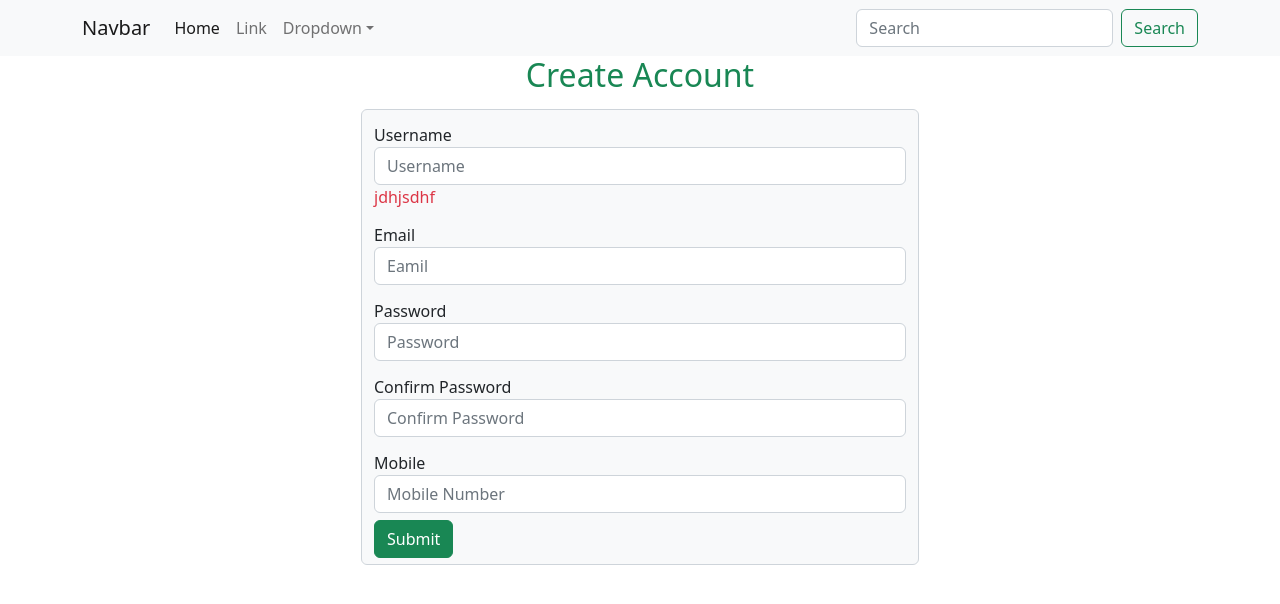
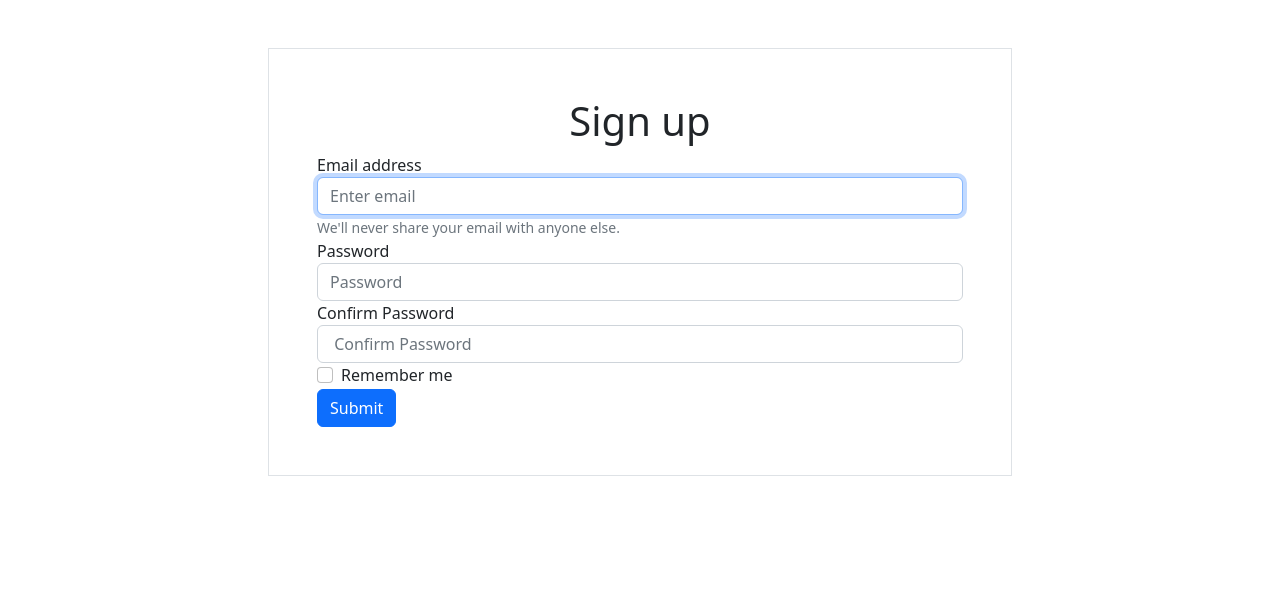
Before and after one commit to sachinkumar-7/CBMS, a plain HTML site: page CSMS-code/register.html in a window 1280 px wide. Drawn offline with nearby package versions, Linux system fonts and the light colour scheme.

Commit message:
Pushing database and registration for with login form

```diff
--- a/CSMS-code/register.css
+++ /dev/null
@@ -1,3 +0,0 @@
-#container{
-    border: 2px solid grey;
-}
--- a/CSMS-code/register.html
+++ b/CSMS-code/register.html
@@ -2,7 +2,7 @@
 <html lang="en">
 
 <head>
-    <title>Title</title>
+    <title>Sign Up</title>
     <!-- Required meta tags -->
     <meta charset="utf-8">
     <meta name="viewport" content="width=device-width, initial-scale=1, shrink-to-fit=no">
@@ -11,100 +11,40 @@
     <link href="https://cdn.jsdelivr.net/npm/bootstrap@5.2.1/dist/css/bootstrap.min.css" rel="stylesheet"
         integrity="sha384-iYQeCzEYFbKjA/T2uDLTpkwGzCiq6soy8tYaI1GyVh/UjpbCx/TYkiZhlZB6+fzT" crossorigin="anonymous">
 
+    <link rel="stylesheet" href="https://cdnjs.cloudflare.com/ajax/libs/font-awesome/6.2.0/css/all.min.css"
+        integrity="sha512-xh6O/CkQoPOWDdYTDqeRdPCVd1SpvCA9XXcUnZS2FmJNp1coAFzvtCN9BmamE+4aHK8yyUHUSCcJHgXloTyT2A=="
+        crossorigin="anonymous" referrerpolicy="no-referrer" />
+
+    <link rel="stylesheet" href="./register.css">
+
 </head>
 
-<body>
-    <header>
-        <nav class="navbar navbar-expand-sm navbar-light bg-light">
-            <div class="container">
-                <a class="navbar-brand" href="#">Navbar</a>
-                <button class="navbar-toggler d-lg-none" type="button" data-bs-toggle="collapse"
-                    data-bs-target="#collapsibleNavId" aria-controls="collapsibleNavId" aria-expanded="false"
-                    aria-label="Toggle navigation">
-                    <span class="navbar-toggler-icon"></span>
-                </button>
-                <div class="collapse navbar-collapse" id="collapsibleNavId">
-                    <ul class="navbar-nav me-auto mt-2 mt-lg-0">
-                        <li class="nav-item">
-                            <a class="nav-link active" href="#" aria-current="page">Home <span
-                                    class="visually-hidden">(current)</span></a>
-                        </li>
-                        <li class="nav-item">
-                            <a class="nav-link" href="#">Link</a>
-                        </li>
-                        <li class="nav-item dropdown">
-                            <a class="nav-link dropdown-toggle" href="#" id="dropdownId" data-bs-toggle="dropdown"
-                                aria-haspopup="true" aria-expanded="false">Dropdown</a>
-                            <div class="dropdown-menu" aria-labelledby="dropdownId">
-                                <a class="dropdown-item" href="#">Action 1</a>
-                                <a class="dropdown-item" href="#">Action 2</a>
+<body class="container">
+    <section class="col-8 offset-2 mt-5 border ">
+        <form class="p-5">
+            <h1 class="text-center">Sign up</h1>
+            <div class="form-group">
+              <label for="exampleInputEmail1">Email address</label>
+              <input type="email" class="form-control" id="exampleInputEmail1" aria-describedby="emailHelp" placeholder="Enter email" required autofocus>
+              <small id="emailHelp" class="form-text text-muted">We'll never share your email with anyone else.</small>
             </div>
-                        </li>
-                    </ul>
-                    <form class="d-flex my-2 my-lg-0">
-                        <input class="form-control me-sm-2" type="text" placeholder="Search">
-                        <button class="btn btn-outline-success my-2 my-sm-0" type="submit">Search</button>
+            <div class="form-group">
+              <label for="Password">Password</label>
+              <input type="password" class="form-control" id="Password" placeholder="Password">
+            </div>
+            <div class="form-group">
+              <label for="confirmPassword">Confirm Password</label>
+              <input type="password" class="form-control" id="confirmPassword" placeholder=" Confirm Password">
+            </div>
+            <div class="form-check">
+              <input type="checkbox" class="form-check-input" id="exampleCheck1">
+              <label class="form-check-label" for="exampleCheck1">Remember me</label>
+            </div>
+            <button type="submit" class="btn btn-primary ">Submit</button>
           </form>
-                </div>
-            </div>
-        </nav>
-    </header>
-    <div class="container" id="container">
-        <div class="text-success text-center">
-            <h2>Create Account</h2>
-        </div>
-        <div class="col-lg-6 m-auto d-block">
-            <form action="#" onsubmit="return validation()" class="form col-form-label" id="form">
-                <div class="form-control content-center bg-light">
-                    <div class="form-group m-auto col-form-label">
-                        <label for="username">Username</label>
-                        <input type="text" class="form-control" name="username" placeholder="Username" id="username" autocomplete="off">
-                        <span id="username" class="text-danger font-weight-bold">jdhjsdhf</span>
-                    </div>
-                    <div class="form-group m-auto col-form-label">
-                        <label for="">Email</label>
-                        <input type="email" class="form-control" placeholder="Eamil" id="email">
-                    </div>
-                    <div class="form-group m-auto col-form-label">
-                        <label for="">Password</label>
-                        <input type="password" class="form-control" placeholder="Password" id="password">
-                    </div>
-                    <div class="form-group m-auto col-form-label">
-                        <label for="">Confirm Password</label>
-                        <input type="text" class="form-control" placeholder="Confirm Password" id="cpassword">
-                    </div>
-                    <div class="form-group m-auto col-form-label">
-                        <label for="">Mobile</label>
-                        <input type="text" class="form-control" placeholder="Mobile Number" id="mobile">
-                    </div>
 
 
-                    <div class="submit" id="btn-submit">
-                        <button type="submit" class="btn btn-success" name="submit" value="submit">Submit</button>
-                    </div>
-                </div>
-
-
-            </form>
-        </div>
-
-    </div>
-
-
-    <main>
-
-        <script>
-
-            function validation(){
-
-                var user = document.getElementById('username').value;
-
-                if(user == ""){
-                    document.getElementById('username').innerHTML = "**please fill the username field";
-
-                    return false;
-                }
-            }
+    </section>
 
 
 
@@ -113,13 +53,7 @@
 
 
 
-
-        </script>
-
-
-
-
-        </script>
+    <script src="./register.js"></script>
     <!-- Bootstrap JavaScript Libraries -->
     <script src="https://cdn.jsdelivr.net/npm/@popperjs/core@2.11.6/dist/umd/popper.min.js"
         integrity="sha384-oBqDVmMz9ATKxIep9tiCxS/Z9fNfEXiDAYTujMAeBAsjFuCZSmKbSSUnQlmh/jp3" crossorigin="anonymous">
```
Also changed, not shown: CSMS-code/Login.html (added, +72 -0 lines), CSMS-code/index.html (+2 -3 lines), CBMS_tables.txt (added), CSMS-code/register.js (added), 1 other file. Lines whose indentation alone changed are shown as unchanged.
